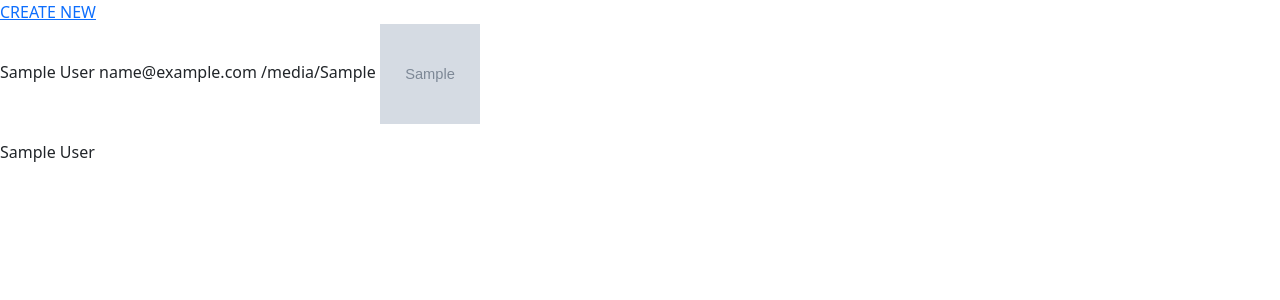
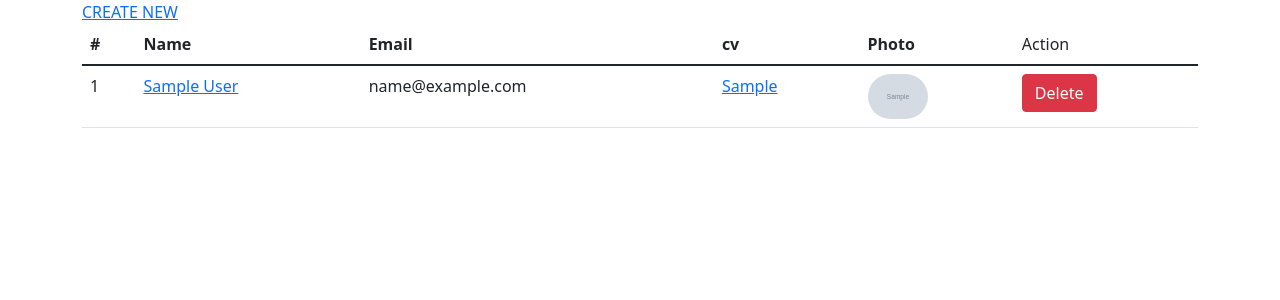
Before and after one commit to aforanup/employee, a Django app: page / in a window 1280 px wide. Shown: the top 300 px of the page. Run offline with Django 3.2, Linux system fonts and the light colour scheme; tables that the repository leaves empty hold one stand-in row (values such as "Sample post"); grey boxes marked "Sample" are stand-in pictures.

Commit message:
Add crud for skillset

```diff
--- a/employee_app/forms.py
+++ b/employee_app/forms.py
@@ -12,7 +12,7 @@
 class SkillSetModelForm(forms.ModelForm):
     class Meta:
         model = SkillSet
-        fields = '__all__'
+        fields = ('skill_name', 'proficiency_level')
 
 
 Skill_formset = inlineformset_factory(
--- a/employee_app/templates/employee_app/index.html
+++ b/employee_app/templates/employee_app/index.html
@@ -4,16 +4,36 @@
 
 <a href="{% url 'employee' %}">CREATE NEW</a>
 
-<div>
-    {% for profile in profiles %}
-
-    <p>{{profile.name}}
-    {{profile.email}}
-    {{profile.cv.url}}
-    <img src="{{profile.photo.url}}" style="width:100px; height:100px">
-</p>
-
-    {% endfor %}
+<div class="">
+    <table class="table">
+        <thead>
+          <tr>
+            <th scope="col">#</th>
+            <th scope="col">Name</th>
+            <th scope="col">Email</th>
+            <th scope="col">cv</th>
+            <th scope="col">Photo</th>
+            <td scope="col">Action</td>
+          </tr>
+        </thead>
+        <tbody>
+            {% for profile in profiles %}
+                <tr>
+                    <td>{{forloop.counter}}</td>
+                    <td><a href="{% url 'employee_detail' profile.id%}">{{profile.name}}</a></td>
+                    <td>{{profile.email}}</td>
+                    <td><a href="{{profile.cv.url}}">{{profile.cv}}</a></td>
+                    <td><img src="{{profile.photo.url}}" alt="{{profile.name}}" style="width: 60px; border-radius: 100px;"></td>
+                    <td>
+                        <form action="{% url 'employee_delete' profile.pk %}" method="post">
+                            {% csrf_token %}
+                            <input type="submit" value="Delete" class="btn btn-danger">
+                        </form>
+                    </td>
+                </tr>
+            {% endfor %}
+        </tbody>
+      </table>
 </div>
 <div>
 
--- a/employee_app/urls.py
+++ b/employee_app/urls.py
@@ -1,10 +1,18 @@
-from django.urls import path
+from django.urls import path, include
 from . import views
 from django.conf import settings
 from django.conf.urls.static import static
 
 urlpatterns = [
     path('', views.HomePage, name='index'),
-    path('employee/', views.EmployeeView.as_view(), name='employee')
+    path('employee/', include([
+        path('', views.EmployeeView.as_view(), name='employee'),
+        path('delete/<int:pk>/', views.EmployeeDeleteView.as_view(),
+             name='employee_delete'),
+        path('<int:pk>/details/',
+             views.EmployeeDetailView.as_view(), name='employee_detail'),
+        path('<int:profile_pk>/update_skill/<int:pk>/',
+             views.UpdateSkillView.as_view(), name='update_skillset')
+    ]))
 
 ] + static(settings.MEDIA_URL, document_root=settings.MEDIA_ROOT)
--- a/employee_app/views.py
+++ b/employee_app/views.py
@@ -1,15 +1,31 @@
+from pyexpat import model
 from django.shortcuts import render, HttpResponseRedirect
 from django.urls import reverse_lazy
-from django.views.generic import TemplateView
+from django.views.generic import TemplateView, DeleteView, DetailView, UpdateView
 from . models import Profile, SkillSet
 from . forms import ProfileModelForm, SkillSetModelForm, Skill_formset
 
 
 def HomePage(request):
     profile = Profile.objects.all()
-    skills = SkillSet.objects.all()
-    context = {"profiles": profile, 'skills': skills}
+    context = {"profiles": profile}
     return render(request, 'employee_app/index.html', context)
+
+
+class EmployeeDetailView(DetailView):
+    template_name = 'employee_app/details.html'
+    model = Profile
+
+
+class UpdateSkillView(UpdateView):
+    template_name = 'employee_app/update_skill.html'
+    model = SkillSet
+    form_class = SkillSetModelForm
+
+    def get_success_url(self):
+        url = reverse_lazy('employee_detail', kwargs={
+                           'pk': self.kwargs['profile_pk']})
+        return url
 
 
 class EmployeeView(TemplateView):
@@ -36,3 +52,8 @@
         else:
             print(profile.errors)
             return render(request, self.template_name, context={'profile_form': profile, 'skill_formset': skill_form})
+
+
+class EmployeeDeleteView(DeleteView):
+    model = Profile
+    success_url = reverse_lazy('index')
--- a/templates/base.html
+++ b/templates/base.html
@@ -8,8 +8,10 @@
     <title>Document</title>
 </head>
 <body>
+    <div class="container">
     {% block content %}
 
     {% endblock %}
+    </div>
 </body>
 </html>
```
Also changed, not shown: employee_app/templates/employee_app/details.html (added, +34 -0 lines), employee_app/templates/employee_app/update_skill.html (added, +16 -0 lines).
